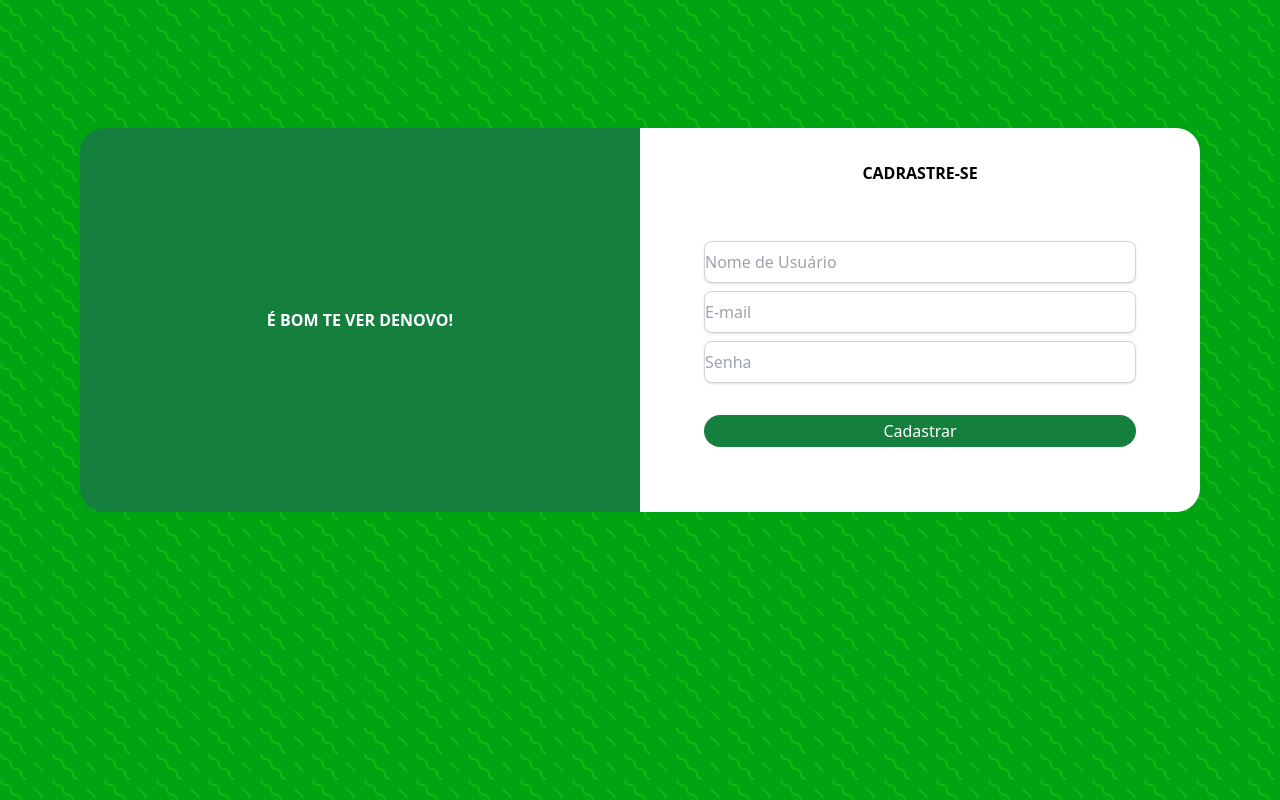
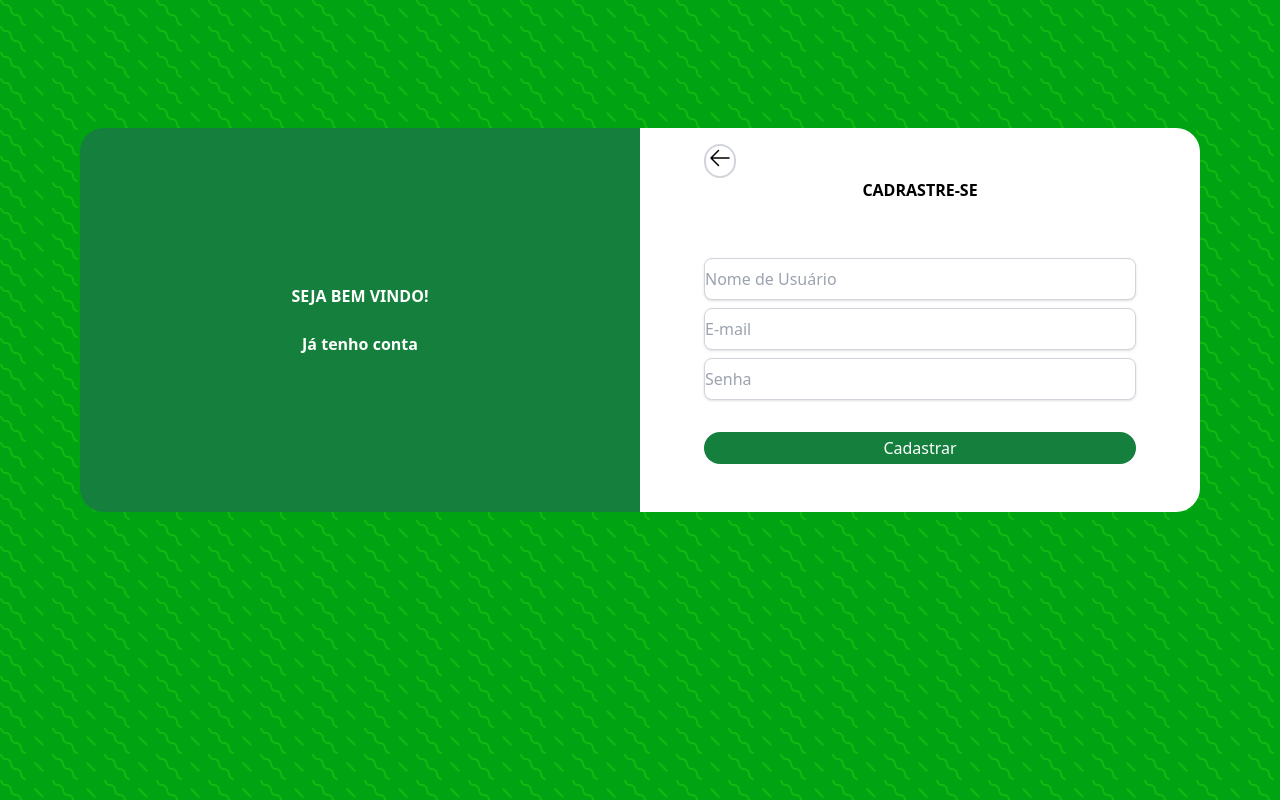
Before and after one commit to Gute-11/Financial_Dashboard_Panel, a React (Vite) app: page /Cadastro in a window 1280 px wide. Built offline with nearby package versions, Linux system fonts and the light colour scheme.

Commit message:
General adjustments and extensions

```diff
--- a/src/pages/Cadastro.jsx
+++ b/src/pages/Cadastro.jsx
@@ -4,11 +4,34 @@ function Cadastro() {
   return (
     <div className="h-screen w-full background-pattern">
       <main className="grid grid-cols-2 px-20 py-32">
-        <div className="bg-green-700 items-center justify-center flex h-96 rounded-l-3xl">
-          <h1 className="text-white font-bold">É BOM TE VER DENOVO!</h1>
+        <div className="bg-green-700 items-center justify-center h-96 rounded-l-3xl flex flex-col gap-6">
+          <h1 className="text-white font-bold">SEJA BEM VINDO!</h1>
+          <h1 className="text-white font-bold hover:underline cursor-pointer">
+            Já tenho conta
+          </h1>
         </div>
         <div className="bg-white items-center flex justify-center rounded-r-3xl">
           <div className="mb-8 w-full mx-16">
+            <div className="border-gray-300 border-2 flex h-auto w-8 justify-center rounded-full">
+              <Link to={"/home"}>
+                <button>
+                  <svg
+                    xmlns="http://www.w3.org/2000/svg"
+                    fill="none"
+                    viewBox="0 0 24 24"
+                    strokeWidth="1.5"
+                    stroke="currentColor"
+                    className="size-6"
+                  >
+                    <path
+                      strokeLinecap="round"
+                      strokeLinejoin="round"
+                      d="M10.5 19.5 3 12m0 0 7.5-7.5M3 12h18"
+                    />
+                  </svg>
+                </button>
+              </Link>
+            </div>
             <h1 className="text-center pb-14 font-semibold">CADRASTRE-SE</h1>
             <input
               className="shadow mb-2 block border border-gray-300 rounded-lg w-full py-2
--- a/src/pages/HomePage.jsx
+++ b/src/pages/HomePage.jsx
@@ -17,10 +17,22 @@ function HomePage() {
             object-cover w-20 h-20 cursor-pointer border-gray-300
             transition-all duration-150 ease-linear hover:scale-125"
         />
-        <a href="#" className="pr-4 hover:font-bold"> FLEXBOARD </a>
-        <a href="#" className=" hover:font-semibold"> Sobre Nós </a>
-        <a href="#" className=" hover:font-semibold"> Contato </a>
-        <a href="#" className=" hover:font-semibold"> Fale Conosco </a>
+        <a href="#" className="pr-4 hover:font-bold">
+          {" "}
+          FLEXBOARD{" "}
+        </a>
+        <a href="#" className=" hover:font-semibold">
+          {" "}
+          Sobre Nós{" "}
+        </a>
+        <a href="#" className=" hover:font-semibold">
+          {" "}
+          Contato{" "}
+        </a>
+        <a href="#" className=" hover:font-semibold">
+          {" "}
+          Fale Conosco{" "}
+        </a>
         <Link to="/Login">
           <button
             className="bg-green-500 border-green-400 border-2 py-2 ml-auto text-white px-6 rounded-md
@@ -59,12 +71,14 @@ function HomePage() {
               O FLEXBOARD me deu o controle que eu precisava!&quot;
               <br />— Gutemberg F. M., Um cliente satisfeito da plataforma!
             </p>
-            <button
-              className="mt-4 bg-white hover:scale-105 duration-150 text-green-500
-            py-2 px-6 rounded-lg hover:bg-slate-100 hover:font-semibold"
-            >
-              COMEÇAR!
-            </button>
+            <Link to="/Cadastro">
+              <button
+                className="mt-4 bg-white hover:scale-105 duration-150 text-green-500
+            py-2 px-6 rounded-lg hover:bg-slate-100 w-full hover:font-semibold"
+              >
+                COMEÇAR!
+              </button>
+            </Link>
           </div>
 
           <div className="flex flex-col">
--- a/src/pages/Login.jsx
+++ b/src/pages/Login.jsx
@@ -1,10 +1,14 @@
+import { Link } from "react-router-dom";
+
 function Login() {
   return (
     <div className="h-screen w-full background-pattern">
       <main className="grid grid-cols-2 px-20 py-32">
         <div className="bg-white items-center flex justify-center rounded-l-3xl">
-          <div></div>
-          <div className="mb-8 w-ful mx-16">
+          <div className="mb-8 w-full mx-16">
+            <div className="border-gray-300 border-2 flex h-auto w-8 justify-center rounded-full">
+              <Link to={"/home"}>
+                <button>
                   <svg
                     xmlns="http://www.w3.org/2000/svg"
                     fill="none"
@@ -19,8 +23,11 @@ function Login() {
                       d="M10.5 19.5 3 12m0 0 7.5-7.5M3 12h18"
                     />
                   </svg>
+                </button>
+              </Link>
+            </div>
             <h1 className="text-center pb-14 font-semibold">
-              Bem vindo de Volta!
+              BEM VINDO DE VOLTA!
             </h1>
             <input
               className="shadow mb-2 border border-gray-300 rounded-lg w-full py-2
@@ -34,12 +41,14 @@ function Login() {
               type="text"
               placeholder="Senha"
             />
+            <Link to="/Menu">
               <button
                 className="w-full h-8 bg-green-700 text-white rounded-full
                 transition-all duration-150 ease-linear hover:scale-105 hover:bg-green-500 focus:outline-none"
               >
                 Logar
               </button>
+            </Link>
           </div>
         </div>
         <div className="bg-green-700 items-center justify-center flex h-96 rounded-r-3xl">
```
Also changed, not shown: 1 other file (tests, documents, lock files or other folders). Lines whose indentation alone changed are shown as unchanged.
